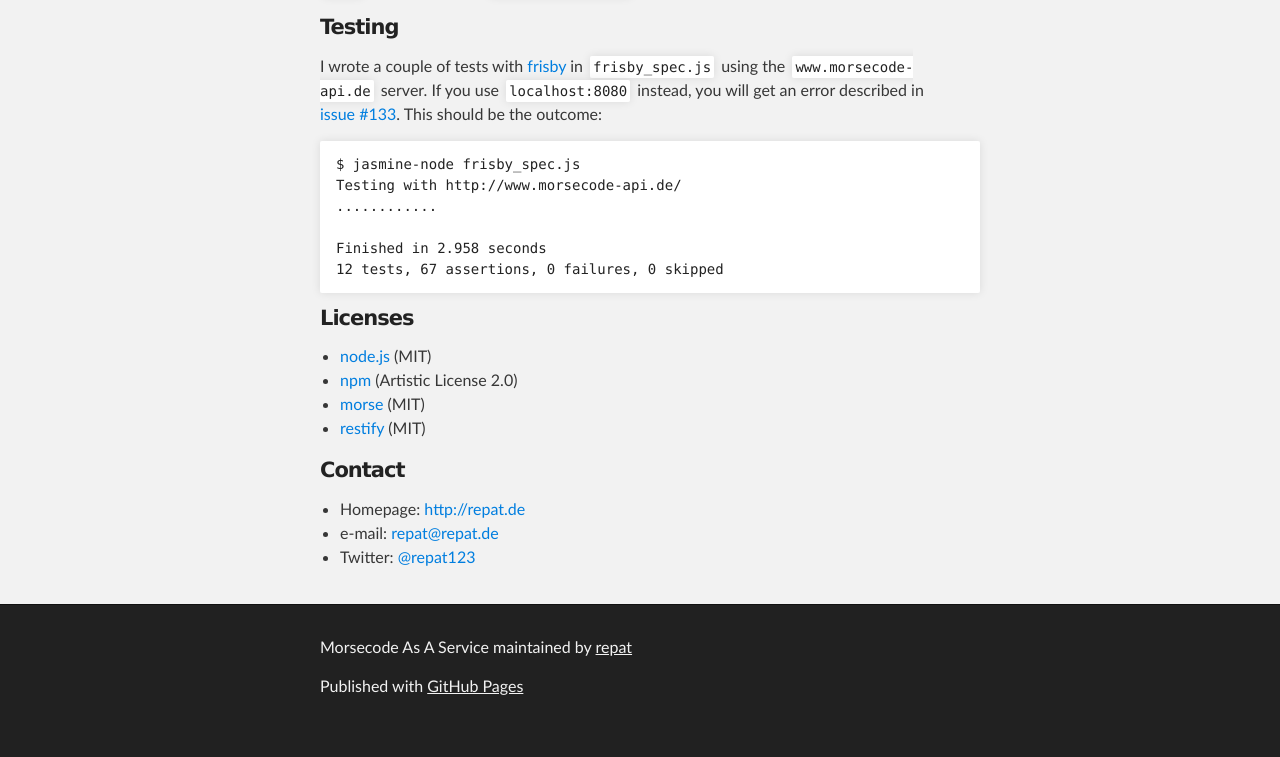
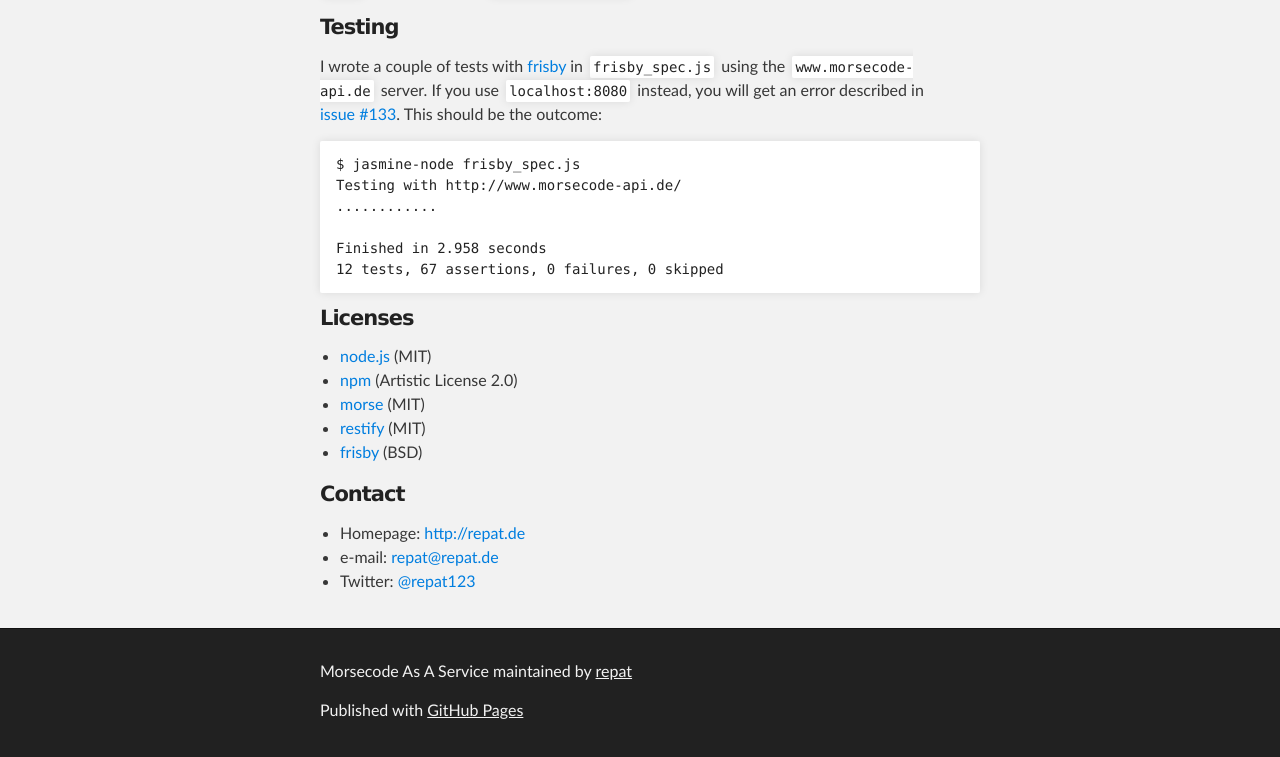
Before and after one commit to repat/morsecode-api, a plain HTML site: page index.html in a window 1280 px wide. Shown: the part 1576-2333 px from the top of the page. Before the commit the page ends 2309 px from the top, so only its background shows below. Drawn offline with Linux system fonts and the light colour scheme.

```diff
--- a/index.html
+++ b/index.html
@@ -129,6 +129,8 @@
 <a href="https://www.npmjs.com/package/morse">morse</a> (MIT)</li>
 <li>
 <a href="http://mcavage.me/node-restify/">restify</a> (MIT)</li>
+<li>
+<a href="http://frisbyjs.com/">frisby</a> (BSD)</li>
 </ul>
 
 <h4>
```
Also changed, not shown: params.json (+1 -1 lines).
